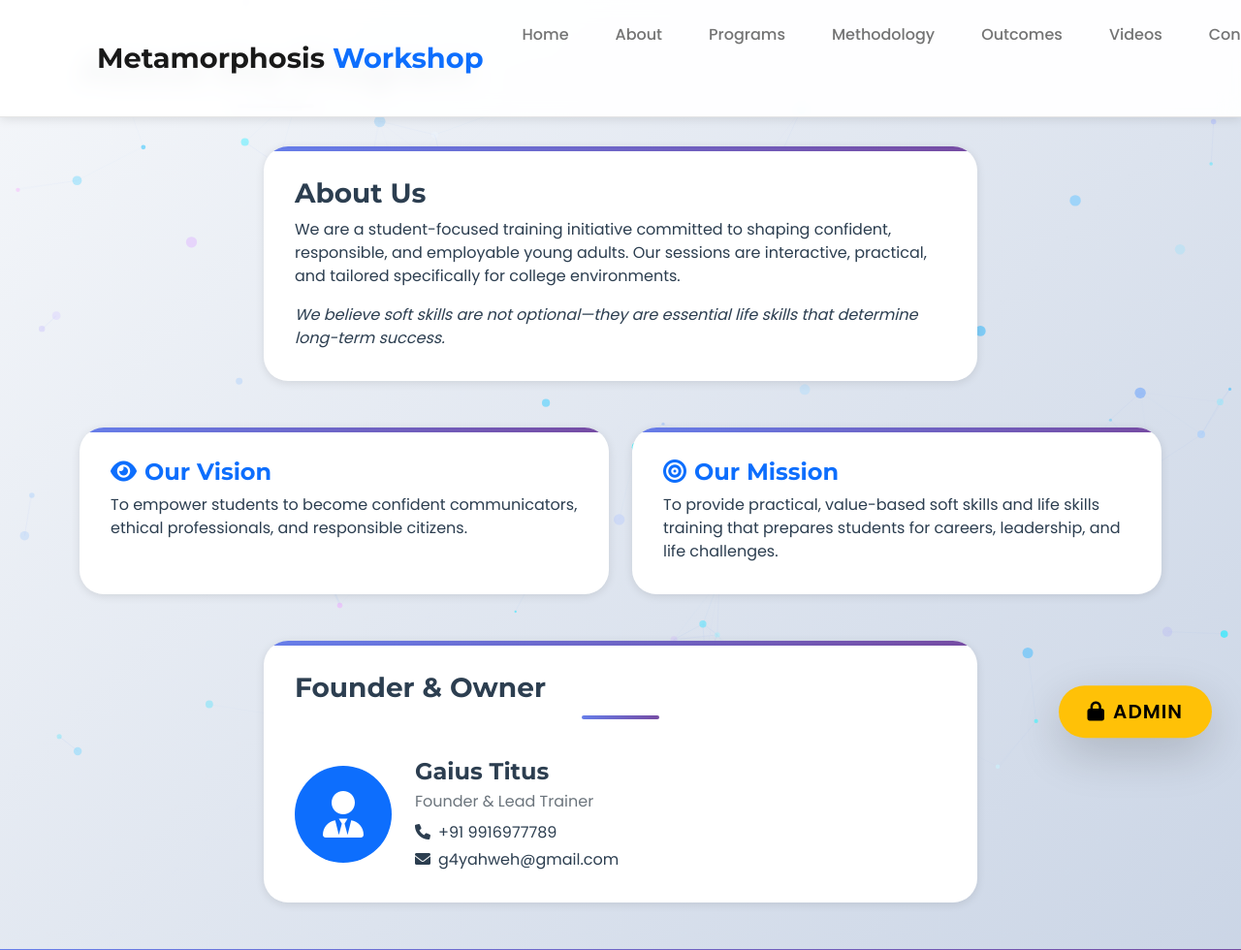
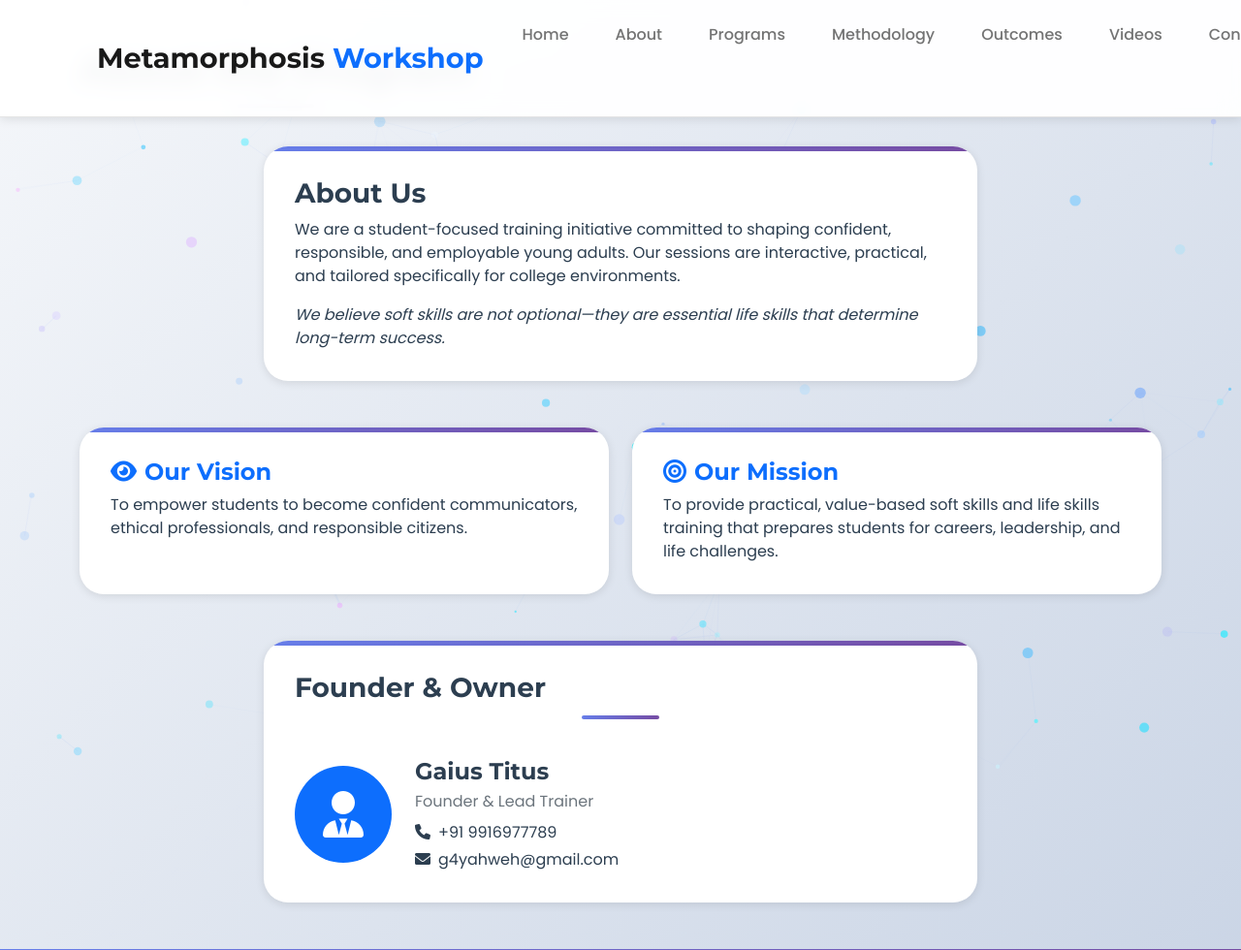
Before and after one commit to Santhu8632/metamorphosisworkshop, a Flask app: page /about in a window 1280 px wide. Shown: the top 980 px of the page at 97% size. Run offline with Flask 3, Linux system fonts and the light colour scheme.

Commit message:
Update base.html

```diff
--- a/templates/base.html
+++ b/templates/base.html
@@ -36,9 +36,6 @@
 </head>
 <body>
     <!-- Floating Admin Button (Visible to all users) -->
-    <a href="/admin/login" class="floating-admin-btn btn btn-warning btn-lg shadow-lg">
-        <i class="fas fa-lock me-2"></i>Admin
-    </a>
 
     <!-- Navigation -->
     <nav class="navbar navbar-expand-lg navbar-light fixed-top">
```
